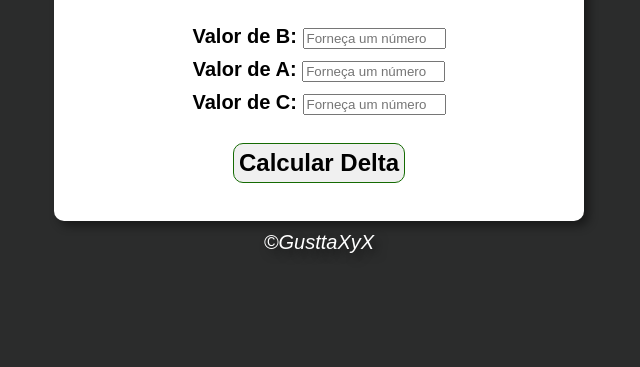
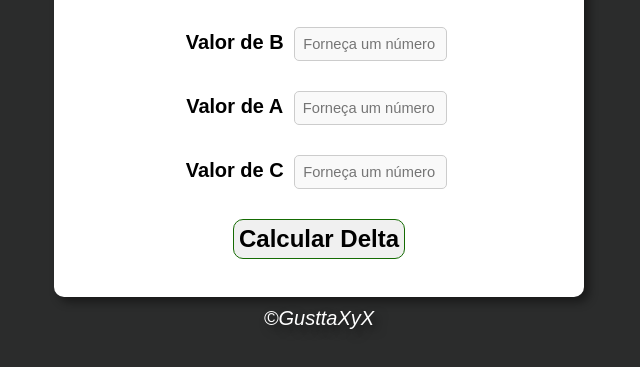
Before and after one commit to GusttaXyX/Projeto-Bhaskara, a plain HTML site: page index.html in a window 1280 px wide. Shown: the part 175-542 px from the top of the page, without its empty margins (321-961 px from the left). Drawn offline with Linux system fonts and the light colour scheme.

Commit message:
mudando-as-caixas-onde-coloco-os-numeros

```diff
--- a/index.html
+++ b/index.html
@@ -17,9 +17,9 @@
         <section id="sec_1">
             <div>
                 <h2><strong>&Delta;= b² - 4.a.c</strong></h2>
-                <p id='calculo'>Valor de B: <input type="number" name="numberB" id="numberB" placeholder="Forneça um número"></p>
-                <p id='calculo'>Valor de A: <input type="number" name="numberA" id="numberA" placeholder="Forneça um número"></p>
-                <p id='calculo'>Valor de C: <input type="number" name="numberC" id="numberC" placeholder="Forneça um número"></p>
+                <p><strong>Valor de B</strong> <input type="number" name="numberB" id="numberB" placeholder="Forneça um número" class="calculo"></p>
+                <p><strong>Valor de A</strong> <input type="number" name="numberA" id="numberA" placeholder="Forneça um número" class="calculo"></p>
+                <p><strong>Valor de C</strong> <input type="number" name="numberC" id="numberC" placeholder="Forneça um número" class="calculo"></p>
                 <p><input type="button" value="Calcular Delta" onclick="deltaCalc()" id="button_one" class="custom-button"></p>
             </div>
             <div>
--- a/style.css
+++ b/style.css
@@ -24,11 +24,38 @@ header{
     margin-right: normal ;
     margin-bottom: 10px;
 }
-#calculo{
-    padding: 3px;
-    margin: 3px;
-    font-weight: bold;
+
+.calculo {
+    padding: 8px;
+    margin: 5px ;
+    border: 1px solid #ccc;  /* Borda suave */
+    border-radius: 5px;
+    background-color: #f9f9f9;  /* Fundo levemente cinza */
+    font-size: 11pt;
+    width: calc(100% - 5px);  /* Ajusta o tamanho do input */
+    transition: border-color 0.3s, background-color 0.3s;
 }
+
+/* Efeito ao focar na caixa de entrada */
+.calculo:focus {
+    border-color: rgb(0, 0, 0);  /* Cor de borda ao focar */
+    background-color: #fff;  /* Fundo branco ao focar */
+    outline: none;  /* Remove o contorno padrão do navegador */
+}
+
+/* Remove os spinners nos navegadores (Chrome, Safari, Edge) */
+.calculo::-webkit-outer-spin-button,
+.calculo::-webkit-inner-spin-button {
+    -webkit-appearance: none;
+    margin: 0;
+}
+
+/* Remove os spinners no Firefox */
+.calculo[type="number"] {
+    -moz-appearance: textfield;
+}
+
+
 #res_delta_sub{
 
     margin-bottom: 3px;
```
